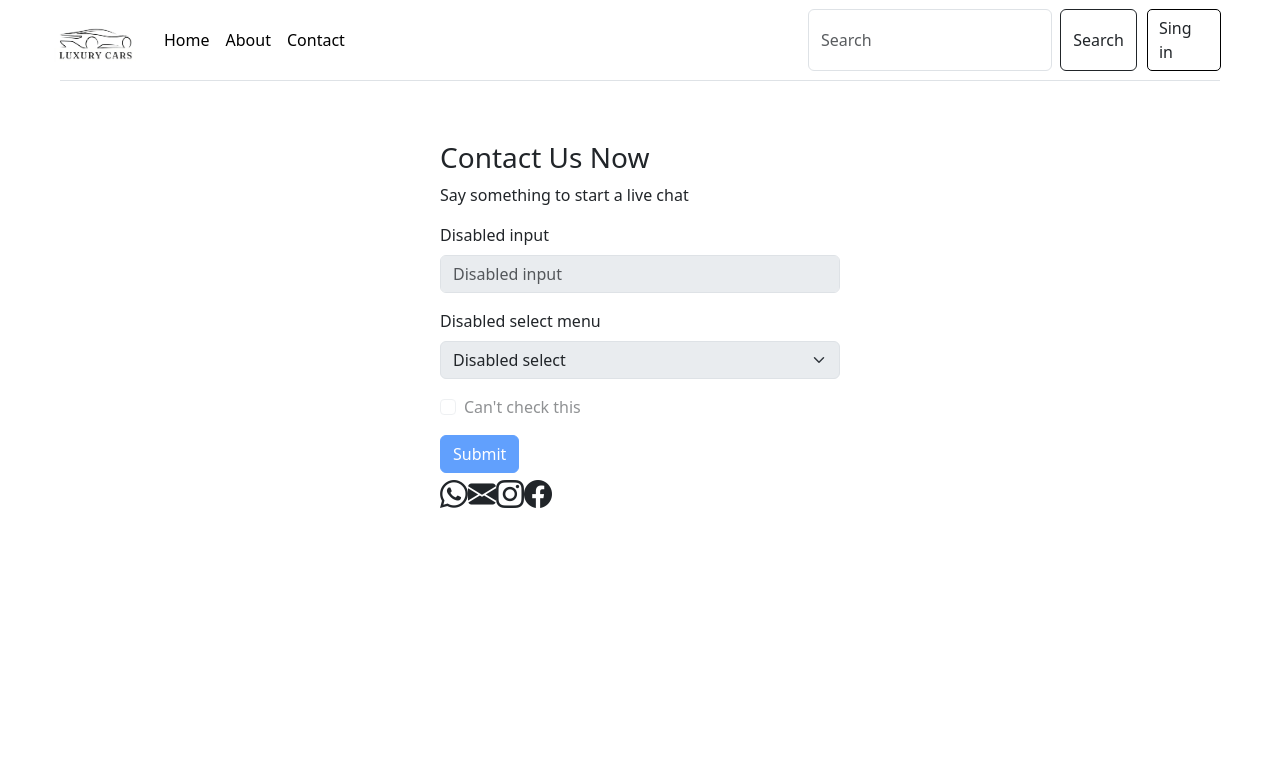
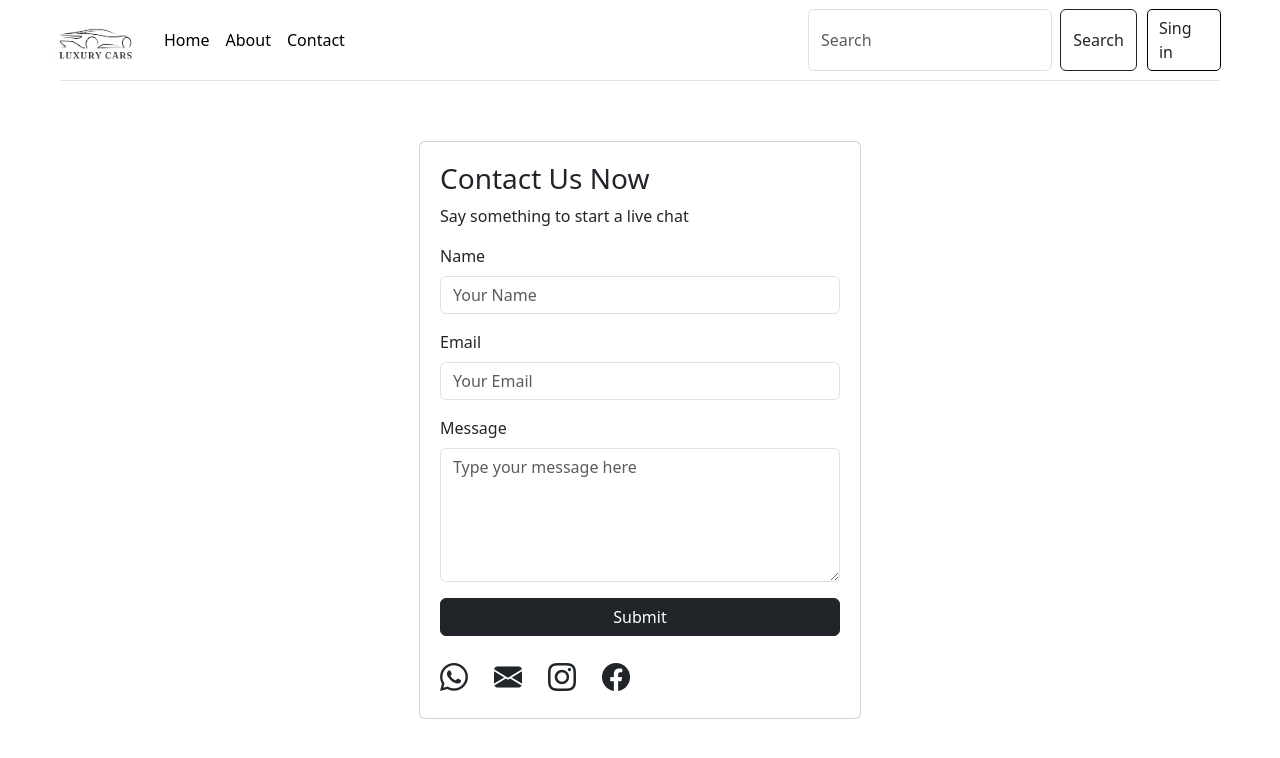
Before and after one commit to Santiago10234/proyecto_final, a React (Vite) app: page /contact in a window 1280 px wide. Shown: the top 758 px of the page. Built offline with nearby package versions, Linux system fonts and the light colour scheme.

Commit message:
Mejoras en contact

```diff
--- a/src/components/FormContact.jsx
+++ b/src/components/FormContact.jsx
@@ -1,33 +1,30 @@
 import React from 'react'
-
+import "../styles/contact.css"
 function FormContact() {
   return (
-    <div>
+    <div className='container-contact card'>
         <div className='head'>
             <h3>Contact Us Now</h3>
             <p>Say something to start a live chat</p>
         </div>
         <form>
-            <fieldset disabled>
+        <fieldset>
           <div className="mb-3">
-                <label for="disabledTextInput" className="form-label">Disabled input</label>
-                <input type="text" id="disabledTextInput" className="form-control" placeholder="Disabled input"/>
+            <label htmlFor="name" className="form-label">Name</label>
+            <input type="text" id="name" className="form-control" placeholder="Your Name" required />
           </div>
+
           <div className="mb-3">
-                <label for="disabledSelect" className="form-label">Disabled select menu</label>
-                <select id="disabledSelect" className="form-select">
-                    <option>Disabled select</option>
-                </select>
+            <label htmlFor="email" className="form-label">Email</label>
+            <input type="email" id="email" className="form-control" placeholder="Your Email" required />
           </div>
+
           <div className="mb-3">
-                <div className="form-check">
-                    <input className="form-check-input" type="checkbox" id="disabledFieldsetCheck" disabled/>
-                    <label className="form-check-label" for="disabledFieldsetCheck">
-                    Can't check this
-                    </label>
+            <label htmlFor="message" className="form-label">Message</label>
+            <textarea id="message" className="form-control" rows="5" placeholder="Type your message here" required></textarea>
           </div>
-                </div>
-                <button type="submit" className="btn btn-primary">Submit</button>
+
+          <button type="submit" className="btn btn-dark btn-contact w-100">Submit</button>
         </fieldset>
       </form>
         <div className='contact'>
--- /dev/null
+++ b/src/styles/contact.css
@@ -0,0 +1,13 @@
+.contact{
+    display: flex;
+    align-items: center;
+    justify-content: space-between;
+    width: 190px;
+    margin-top: 20px;
+}
+.btn-contact{
+    width: 100%;
+}
+.container-contact{
+    padding: 20px;
+}
--- a/src/styles/social-networks.css
+++ /dev/null
@@ -1,12 +0,0 @@
-.info{
-}
-.bi-twitter-x{
-   color: white;
-}
-i{
-    margin-right: 30px;
-}
-.head{
-    margin-bottom: 100px;
-
-}
```
Lines whose indentation alone changed are shown as unchanged.
